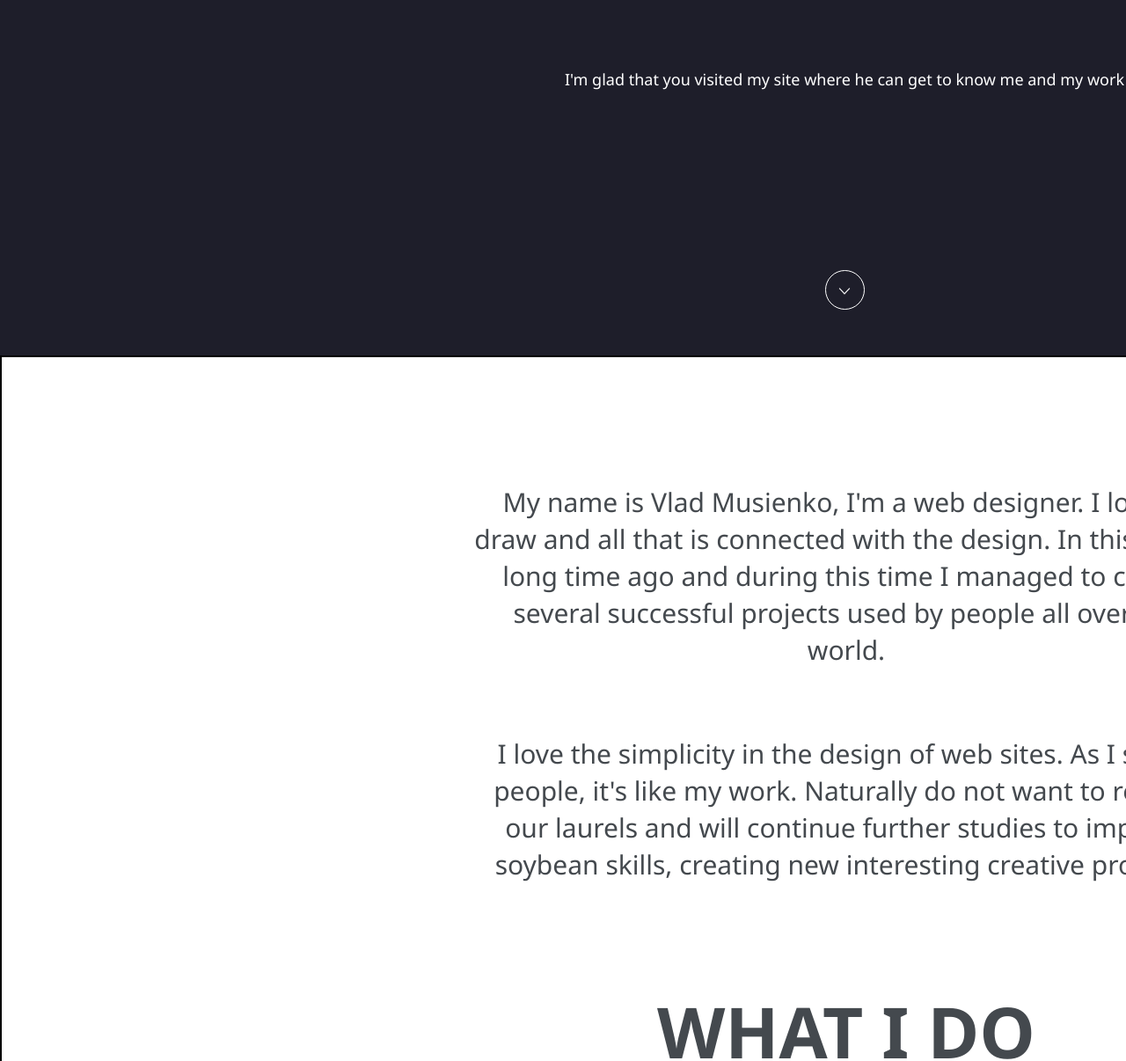
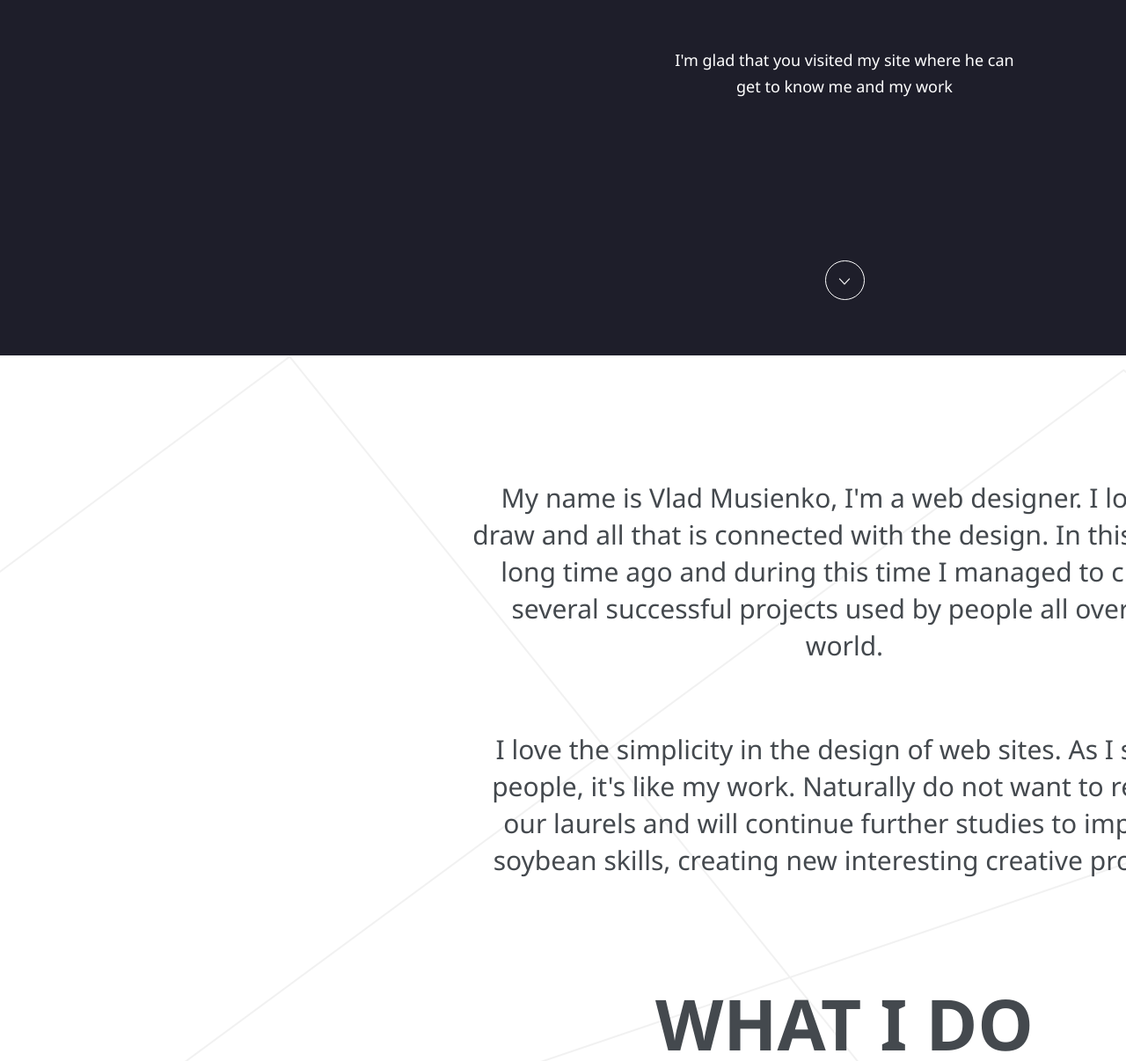
Before and after one commit to sasha0116/beetroot, a plain HTML site: page 8/index.html in a window 1280 px wide. Shown: the part 518-1724 px from the top of the page at 88% size. Drawn offline with Linux system fonts and the light colour scheme.

Commit message:
first commit

```diff
--- a/7/css/f.css
+++ b/7/css/f.css
@@ -35,7 +35,6 @@ font-weight: 400;
  font-size: 109px;
 font-family: 'Playfair Display', "sans-serif";
 color:black;
-line-height: 1;
 float:left;
 padding-right: 2%;
 
@@ -55,7 +54,7 @@ padding-right: 2%;
 
 }
 
-.end{
+blockquote{
 
 	font-size: 30px;
 	font-family: 'Lato', sans-serif;
--- a/8 /css/8.css
+++ b/8 /css/8.css
@@ -1,7 +1,8 @@
 *{ margin: 0;
 	padding: 0;
-	font-family: 'Segoe UI', sans-serif;
+	font-family: 'Segoe UI','Arial',sans-serif;
 	text-align: center;
+
 
 }
 body{
--- a/8/css/8.css
+++ b/8/css/8.css
@@ -1,19 +1,18 @@
 *{
 	font-family: 'Segoe UI', sans-serif;
 	text-align: center;
+
 }
-
+/*верх*/
 .block{
 	width: 1920px;
 	height: 846px;
 	background-color: #1e1e2a;
-
 	color: white;
 	padding-top: 76px;
 }
 
 .block h1{
-
 	font-weight: bold;
 	font-size: 80px;
 	line-height: 30px;
@@ -21,48 +20,74 @@
 }
 
 .block p{
-	padding-top: 62px;
+	padding-top: 40px;
 	font-size: 18px;
 	line-height: 30px;
+	padding-left: 752px;
+	padding-right: 752px;
+
 }
 
+/*кнопка*/
+button {
+	background-color: transparent;
+	width: 45px;
+	height: 45px;
+	border-radius: 23px;
+	border: 1px solid #fff;
+	position: relative;
+	color: #fff;
+	margin-top: 165px;
+
+}
+
+
+button a:after{
+	 content: "";
+	 position: absolute;
+
+}
+
+/*основное*/
 .content{
 	width: 1920px;
 	height: 1044px;
-	border: 2px solid black;
 	color: #44494e;
-	background-image:   url(../img/#1.png);
-	 background-repeat: no-repeat;
+
+
+}
+.back{
+	background-image: url(../img/1.png);
+	background-repeat: no-repeat;
+    height: 100%;
 
 
 }
 
-
-
 .me {
 	padding-left: 534px;
 	padding-right: 534px;
-	padding-top: 114px;
+	padding-top: 111px;
 
 }
 
 .me p{
 
-font-size: 30px;
+	font-size: 30px;
 	line-height: 42px;
 	padding-bottom: 46px;
 
 }
 
+/*работы*/
 .work{
 	font-size: 80px;
 	line-height: 36px;
 	font-weight: bold;
-	padding-top: 24px;
+	padding-top:20px;
 
 
 }
-
 
 
 .list ul li{
@@ -73,14 +98,14 @@ font-size: 30px;
 	line-height: 42px;
 	font-weight: bold;
 	text-align: left;
+}
 
 
-
-}
 .about{
 	padding-bottom: 3px;
+}
 
-}
+
 .about ul li{
 	display: inline-block;
 	height: 150px;
@@ -92,21 +117,4 @@ font-size: 30px;
 	text-align: left;
 	margin-right: 10px;
 	color:rgb(136,138,139);
-
-
-
 }
-button{
-	background-color: transparent;
-	width: 45px;
-	height: 45px;
-	border-radius: 23px;
-	border: 1px solid #fff;
-	position: relative;
-	color: #fff;
-	margin-top: 184px;
-
-}
-
-
-}
--- a/8/index.html
+++ b/8/index.html
@@ -2,7 +2,7 @@
 <html lang="en">
 <head>
 	<meta charset="UTF-8">
-	<title>Document</title>
+	<title>LoveDesign</title>
 	<link rel="stylesheet" type="text/css" href="css/normalize.css">
 	<link rel="stylesheet" type="text/css" href="css/8.css">
 </head>
@@ -11,14 +11,16 @@
 		<div class="block">
 			<img src="img/logo.png">
 			<h1>I LOVE DESIGN</h1>
-			<p>I'm glad that you visited my site where he can get to know me and my work</p>
-			<button type="image"><a href="#"><img src="img/j.png"> </a></button>
+			<p>I'm glad that you visited my site where he can get to
+			know me and my work</p>
+			<button type="image"><a href="#me"><img src="img/j.png"> </a></button>
 		</div>
 	</header>
 	<main>
+		<div class="back">
 		<div class="content">
 			<div class="me">
-				<p>My name is Vlad Musienko, I'm a web designer. I love
+				<p id="me">My name is Vlad Musienko, I'm a web designer. I love
 					to draw and all that is connected with the design. In this area a long time ago and during this time I managed to create several successful projects used by people all over the world.</p>
 					<p> I love the simplicity in the design of web sites. As I see it, people,
                 	it's like my work. Naturally do not want to rest on our laurels and will continue further studies to improve soybean skills, creating  new interesting creative projects.</p>
@@ -51,7 +53,7 @@
 				</ul>
 			</div>
 
-
+		</div>
 		</div>
 	</main>
 </body>
```
Also changed, not shown: 7/index.html (+1 -1 lines), 8/img/#1.png (deleted), 8/img/#3.png (deleted), 8/img/1.png (added), 1 other file. Lines whose indentation alone changed are shown as unchanged.
